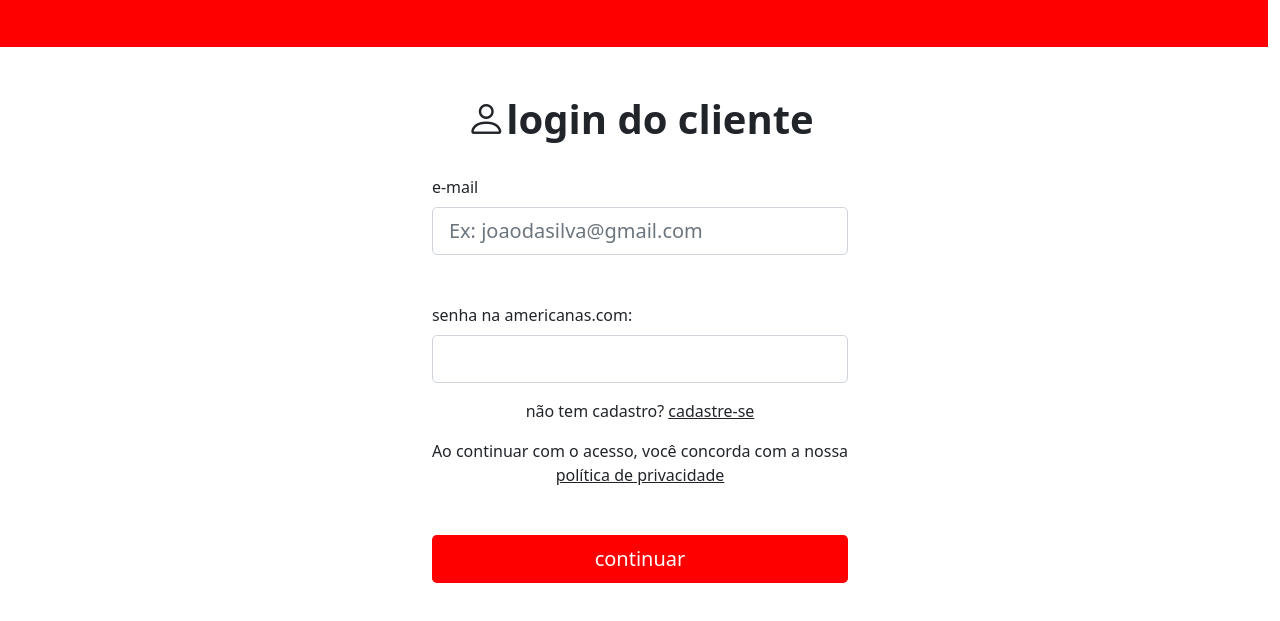
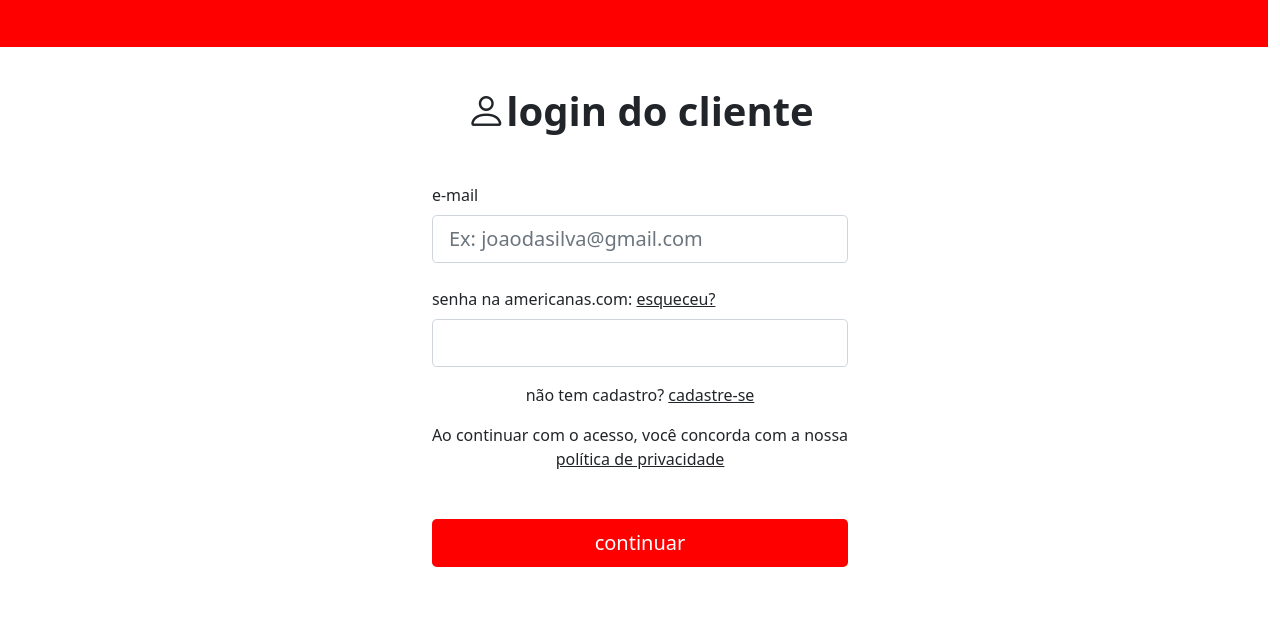
Before and after one commit to mendes114/americanaslogin, a plain HTML site: page index.html in a window 1280 px wide. Shown: the part 123-744 px from the top of the page. Drawn offline with nearby package versions, Linux system fonts and the light colour scheme.

Commit message:
2 commit

```diff
--- a/index.html
+++ b/index.html
@@ -18,19 +18,19 @@
 <body>
 
   <br>
-            <div class="d-flex justify-content-center">
+            <div class="d-flex col-12 justify-content-center">
               <form>
                 <div class="d-flex flex-row align-items-center justify-content-center justify-content-lg-start">
 
 
                 </div>
 
-                <div class="d-flex justify-content-center p-4">
+                <div class="d-flex justify-content-center p-3">
                   <h1 class="text-center bi bi-person fw-bold">login do cliente</h1>
                 </div>
 
                 <!-- Email input -->
-                <div class="form-outline mb-5 col-12">
+                <div class="form-outline mb-4 pt-4 col-12">
                     <label class="form-label" for="form3Example3">e-mail</label>
                   <input type="email" id="form3Example3" class="form-control form-control-lg"
                     placeholder="Ex: joaodasilva@gmail.com" />
@@ -38,8 +38,8 @@
                 </div>
 
                 <!-- Password input -->
-                <div class="form-outline mb-3 c">
-                    <label class="form-label" for="form3Example4">senha na americanas.com:</label>
+                <div class="mb-3">
+                    <label class=" form-label" for="form3Example4">senha na americanas.com:</label> <a class="justify-content-end text-body">esqueceu?</a>
                   <input type="password" id="form3Example4" class="form-control form-control-lg"
                     placeholder="" />
 
```
